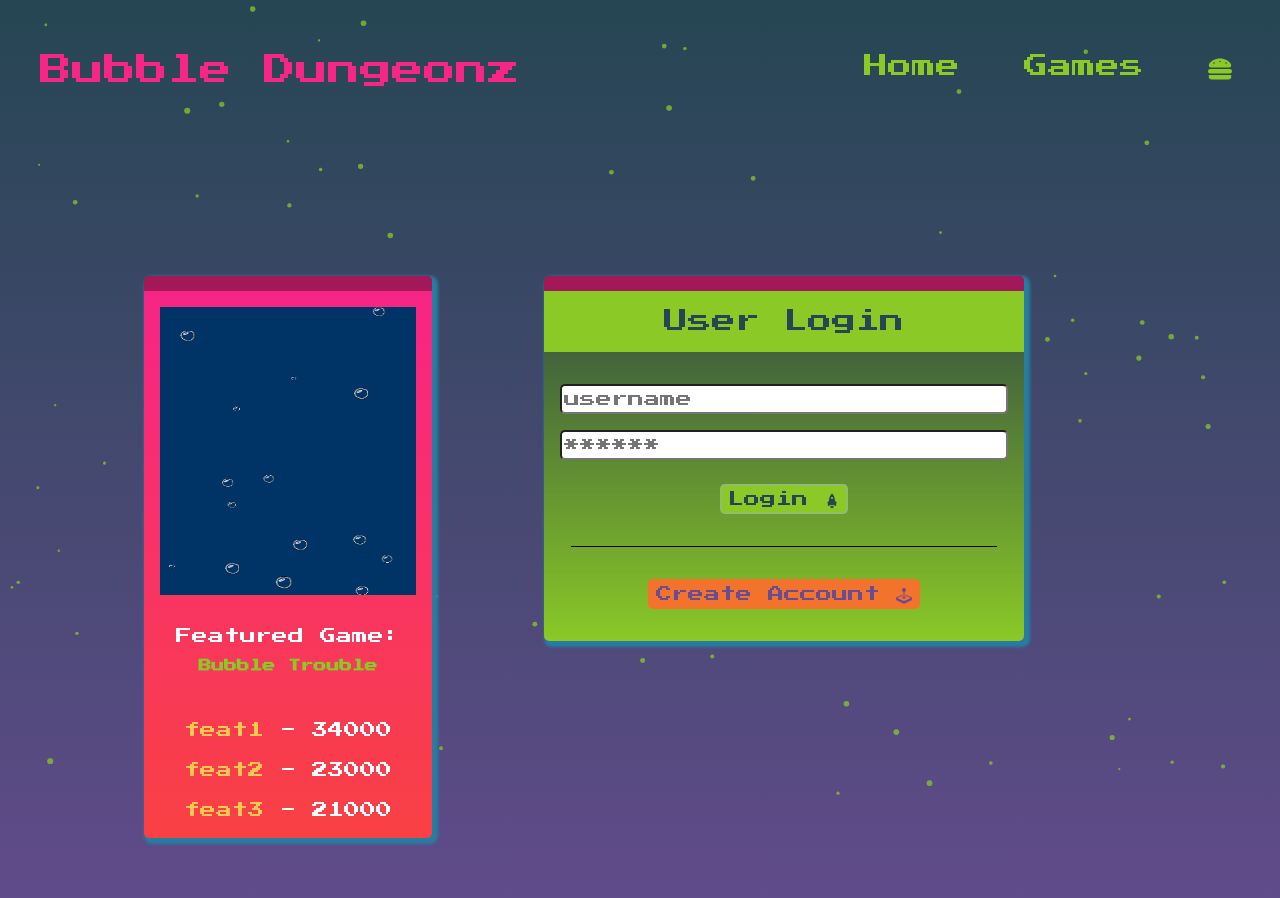
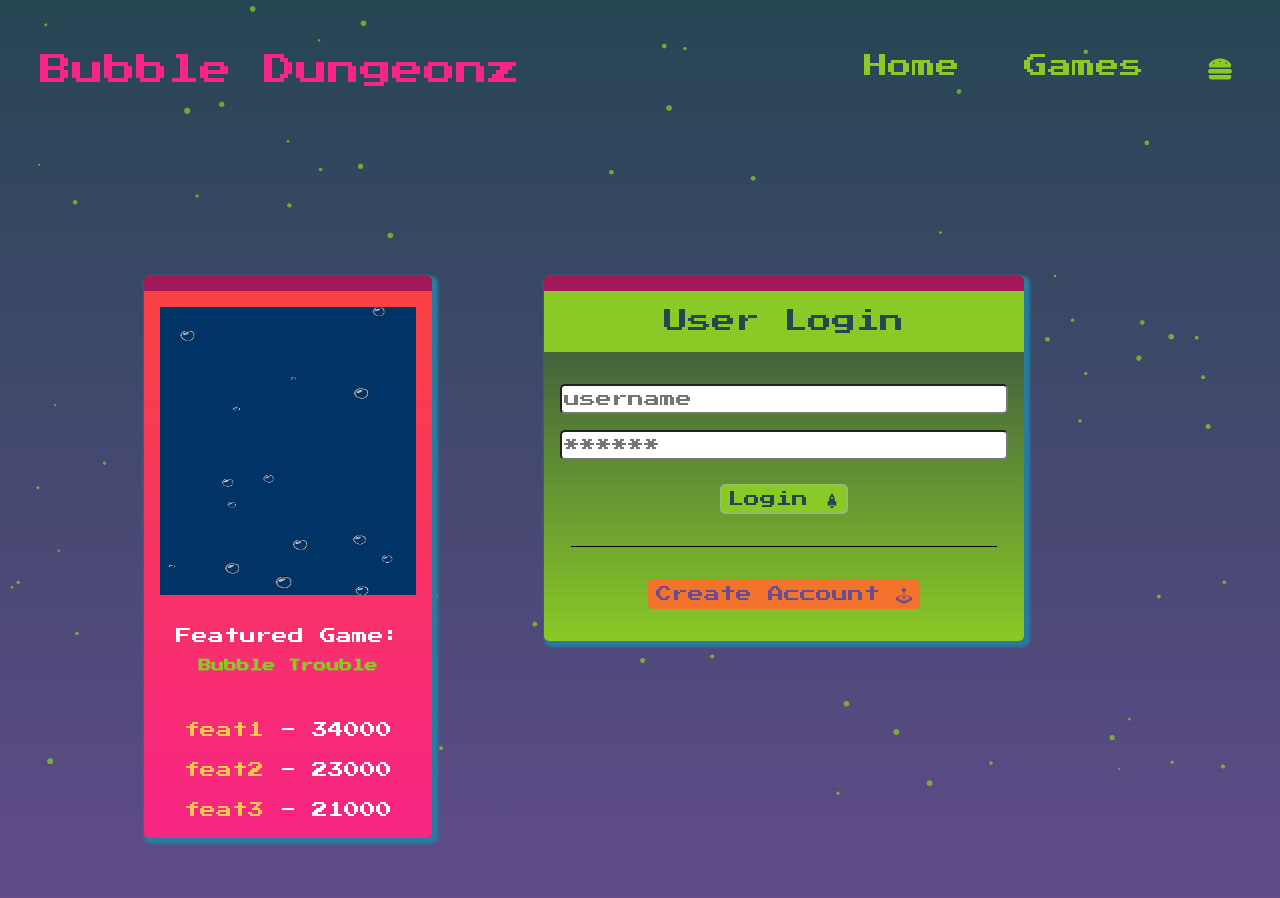
Before and after one commit to l1keafox/bubbleDungeonz, a React (Create React App) app in the folder client/: page / in a window 1280 px wide. Shown: the top 898 px of the page. Built offline with nearby package versions, Linux system fonts and the light colour scheme.

Commit message:
finished styling for landing page components

```diff
--- a/client/src/components/FeaturedScores/FeaturedScores.css
+++ b/client/src/components/FeaturedScores/FeaturedScores.css
@@ -4,7 +4,7 @@
   width: 18rem;
   border-top: 15px inset var(--fuscia);
   border-radius: 5px;
-  background-image: linear-gradient(var(--fuscia) 0%, var(--red) 100%);
+  background-image: linear-gradient(var(--red) 0%, var(--fuscia) 100%);
   color: var(--white);
   box-shadow: 3px 3px 3px 3px var(--blue2);
 }
```
